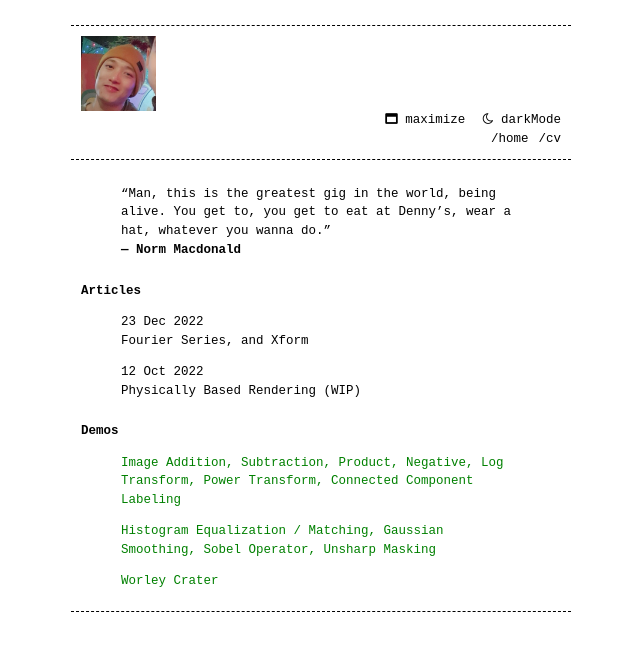
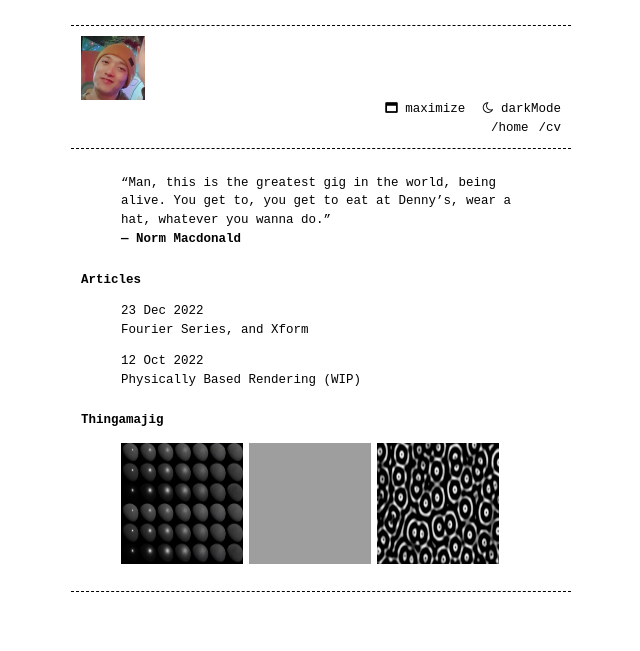
Before and after one commit to enuyeel/enuyeel.github.io, a Jekyll site: the page built from index.md, in a window 1280 px wide. Shown: the top 651 px of the page, without its empty margins (319-959 px from the left). Built offline with Jekyll 4.4.1, drawn with Linux system fonts in a browser that asks for light colours; grey boxes are pictures that could not be loaded.

```diff
--- a/_sass/base.scss
+++ b/_sass/base.scss
@@ -232,8 +232,8 @@ footer { margin-bottom: 20px; }
 // }
 
 .profile-image-container {
-  width: 75px;
-  height: 75px;
+  width: 64px;
+  height: 64px;
   // border-radius: 50%;
   // transition: transform .2s;
 }
@@ -241,6 +241,25 @@ footer { margin-bottom: 20px; }
 .profile-image {
   max-width:100%;
   max-height:100%;
+  width:100%;
+  height:100%;
+}
+
+.demo-image-container {
+  width: 128px;
+  height: 128px;
+  float: left;
+  // border-radius: 50%;
+  // transition: transform .2s;
+}
+
+.demo-image-container a {
+  background-color:transparent;
+}
+
+.demo-image {
+  max-width:95%;
+  max-height:95%;
   width:100%;
   height:100%;
 }
--- a/index.md
+++ b/index.md
@@ -18,10 +18,31 @@ permalink: /
 {% endif %}
 {% endfor %}
 
-# Demos
+# Thingamajig
 
->[<font color='green'>Image Addition, Subtraction, Product, Negative, Log Transform, Power Transform, Connected Component Labeling</font><br />](/demos/imageProcessing/1)
+<blockquote>
+<!-- <blockquote style="margin:auto;"> -->
 
->[<font color='green'>Histogram Equalization / Matching, Gaussian Smoothing, Sobel Operator, Unsharp Masking</font><br />](/demos/imageProcessing/2)
+<!-- <div style="margin: 0 auto;"> -->
 
->[<font color='green'>Worley Crater</font><br />](https://www.shadertoy.com/view/DlXXWr)
+<div class="demo-image-container">
+  <a href="https://www.shadertoy.com/view/dtBXWG">
+    <img class="demo-image" id="demo-image0" src="/assets/demo0_1920x1080.png">
+  </a>
+</div>
+
+<div class="demo-image-container">
+  <a href="https://www.shadertoy.com/view/DlXXWr">
+    <img class="demo-image" id="demo-image1" src="/assets/demo1-2_1920x1080.png">
+  </a>
+</div>
+
+<div class="demo-image-container">
+  <a href="https://www.shadertoy.com/view/DtsXDH">
+    <img class="demo-image" id="demo-image2" src="/assets/demo2_1920x1080.png">
+  </a>
+</div>
+
+<div class="clear"></div>
+
+</blockquote>
```
Also changed, not shown: _posts/2022-10-12-pbr.md (+27 -1 lines), assets/demo0_1920x1080.png (added), assets/demo1-1_1920x1080.png (added), assets/demo2_1920x1080.png (added), 1 other file.
